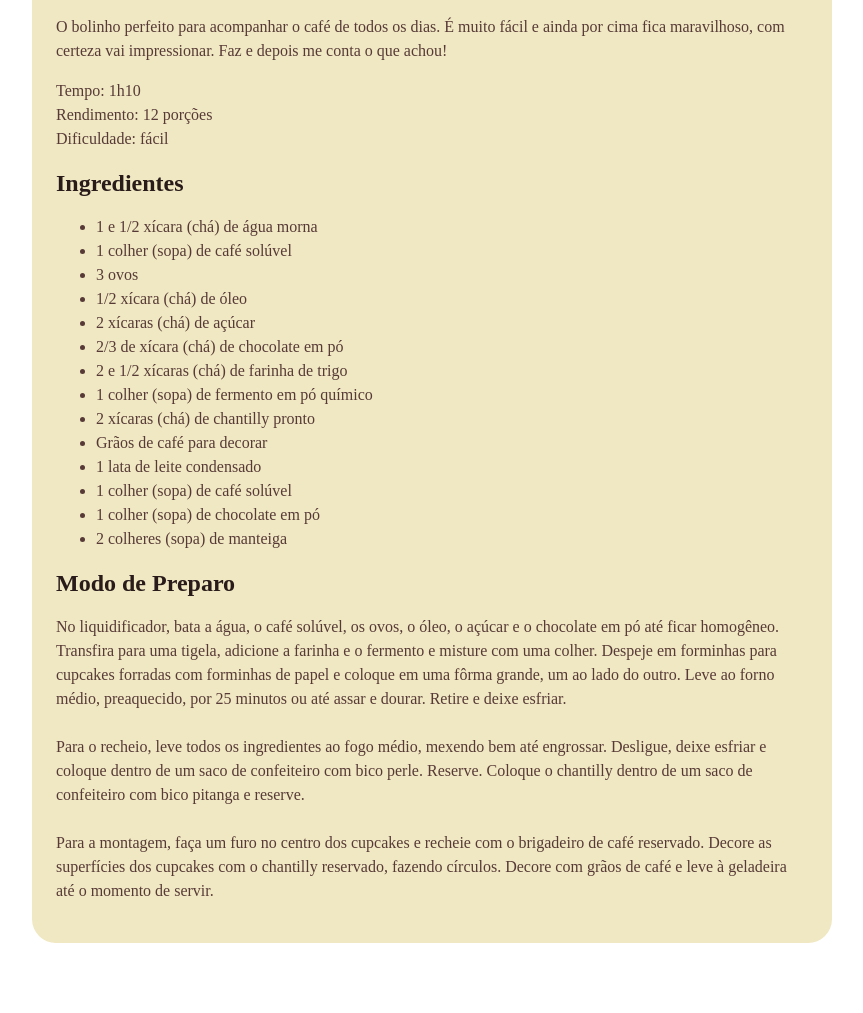
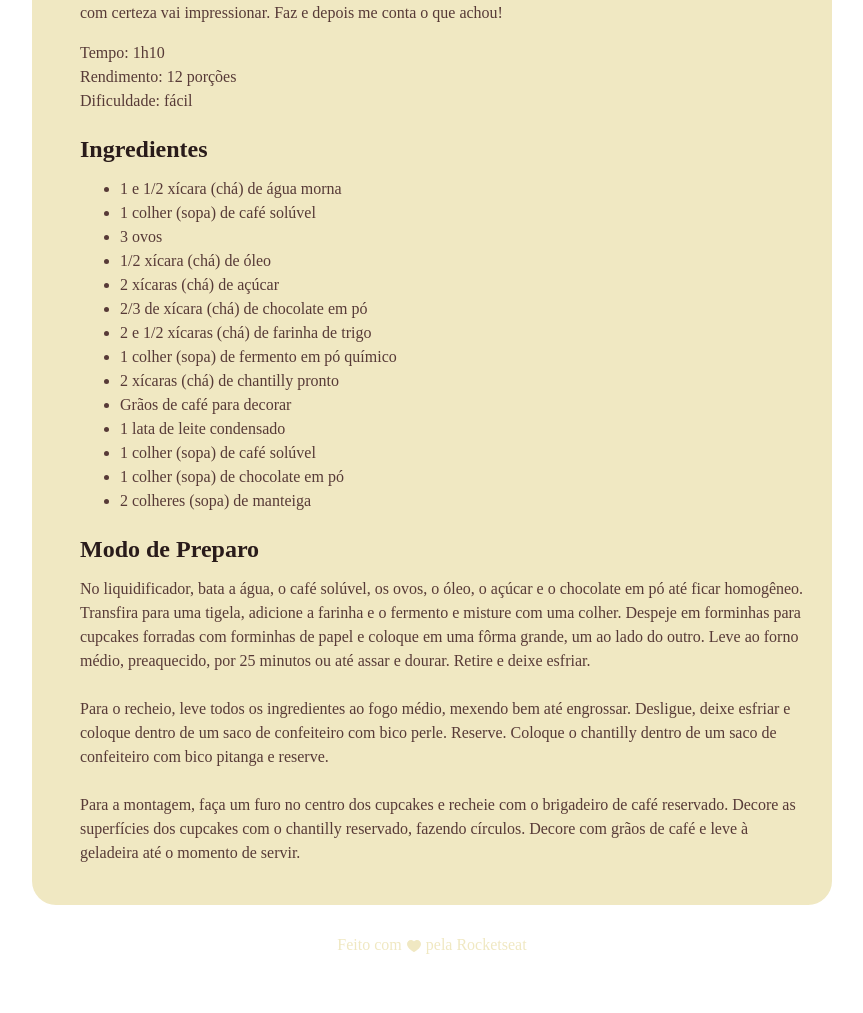
Before and after one commit to klucas27/Receita, a plain HTML site: page index.html in a window 1280 px wide. Shown: the part 586-1599 px from the top of the page, without its empty margins (208-1071 px from the left). Before the commit the page ends 1577 px from the top, so only its background shows below. Drawn offline with Linux system fonts and the light colour scheme; a web font is replaced by a local one.

Commit message:
add footer

```diff
--- a/index.html
+++ b/index.html
@@ -55,5 +55,11 @@
         </main>
     </div>
 
+    <footer>
+        Feito com
+        <img src="/assets/ph_heart-fill.svg", alt="coracao">
+        pela Rocketseat
+    </footer>
+
 </body>
 </html>
--- a/style.css
+++ b/style.css
@@ -16,24 +16,46 @@ body{
     padding: 24px;
     background-color: #F0E8C2;
     border-radius: 24px;
-    margin: 48px auto;
+    margin: 48px auto 28px;
 }
 
 img{
     border-radius: 16px;
 }
 
+main{
+    padding-left: 24px;
+}
+
+#about p + p{
+    margin-top: 12px;
+}
+
+section + section {
+    margin-top: 24px;
+}
+
 h1{
     line-height: 140%;
     font-size: 40px;
+    margin-top: 12px;
 }
 
 h2{
     font-size: 24px;
-
 }
 
 h1, h2 {
     color: #291B1A;
+    margin-bottom: 4px;
+}
 
+footer{
+    color: #F0E8C2;
+    text-align: center;
+    padding-bottom: 48px;
 }
+
+footer img {
+    vertical-align: middle;
+}
```
Also changed, not shown: assets/ph_heart-fill.svg (added).
